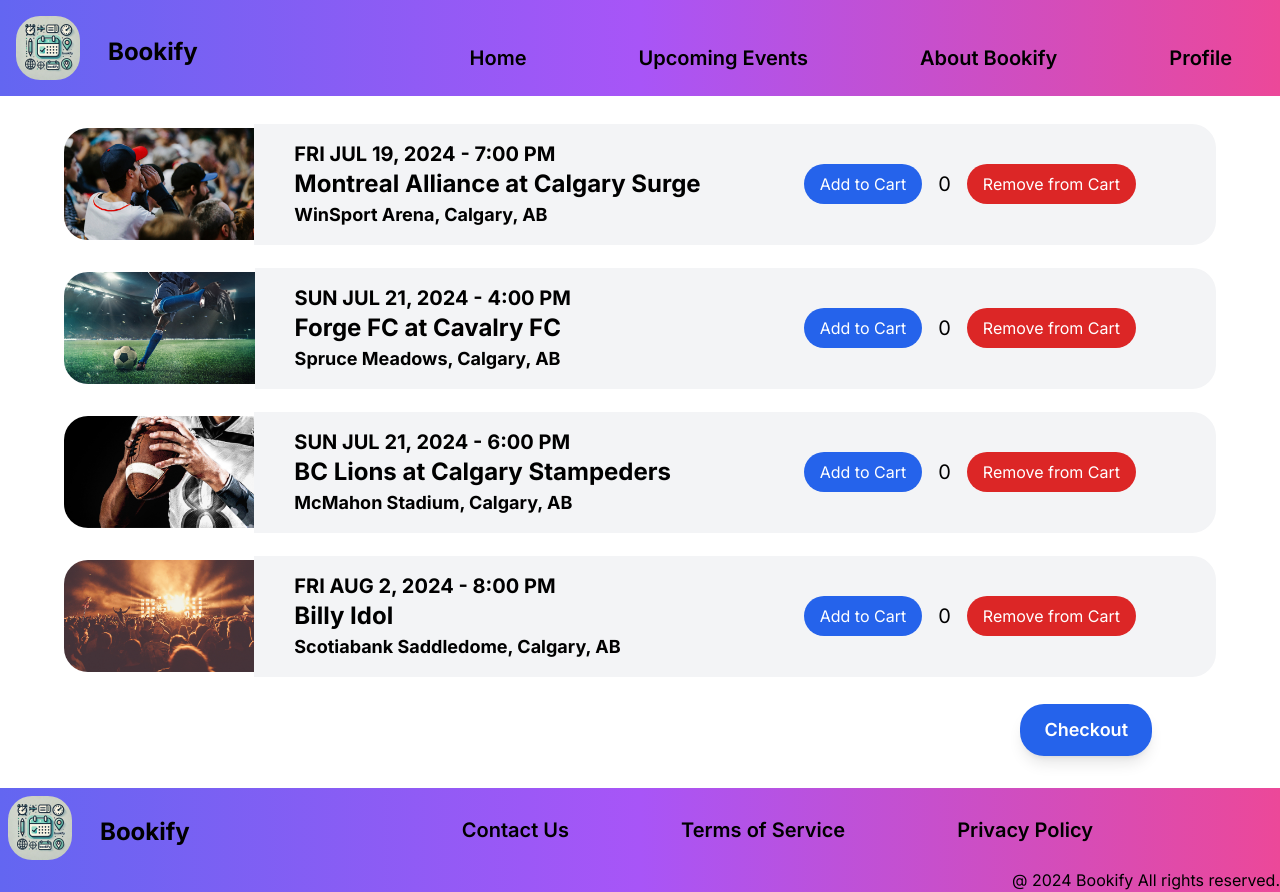
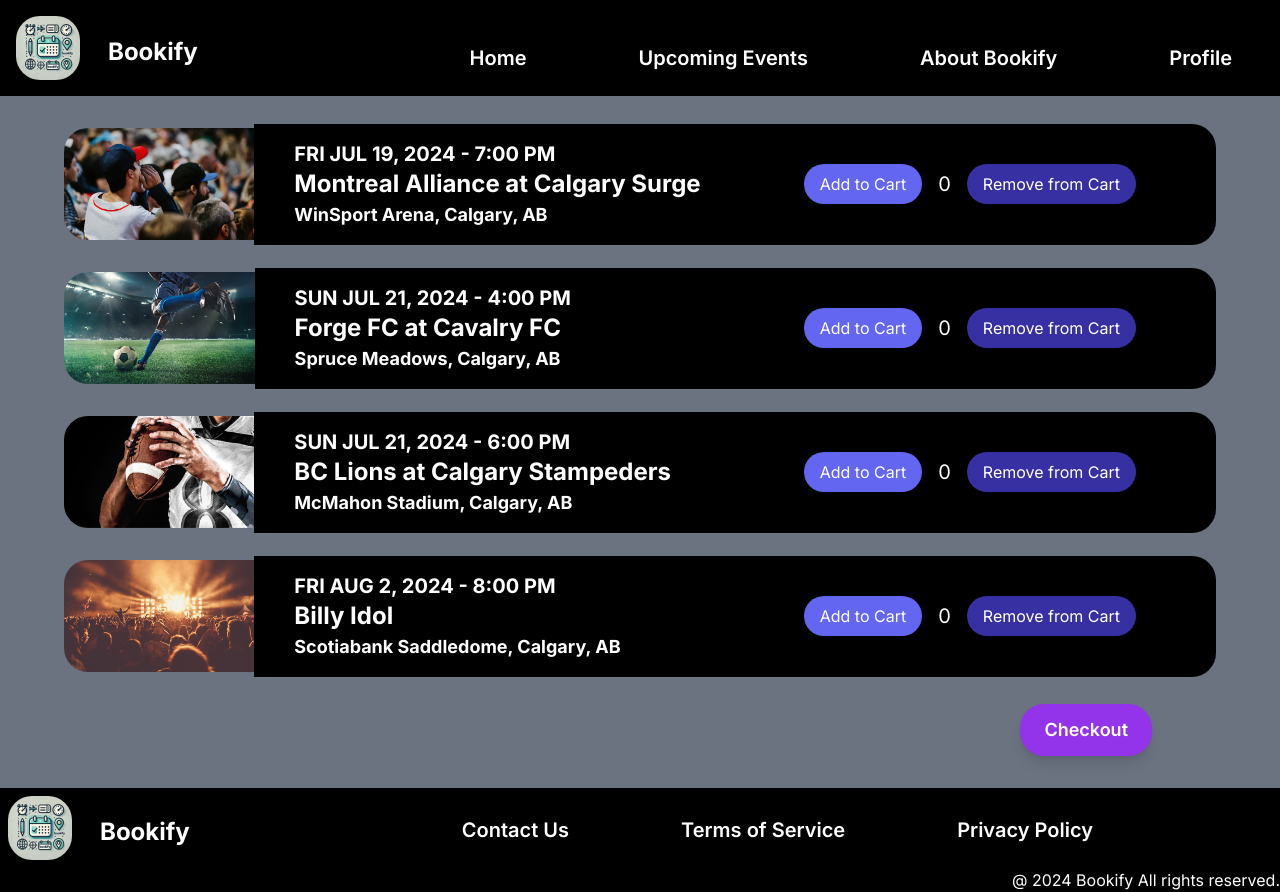
Before and after one commit to RudraYPatel/bookify, a Next.js app: page /upcoming-events in a window 1280 px wide. Built offline with nearby package versions, Linux system fonts and the light colour scheme; no server answers.

Commit message:
css edit commit

```diff
--- a/app/about-bookify/page.js
+++ b/app/about-bookify/page.js
@@ -4,9 +4,9 @@ import Footer from '../components/footer';
 
 export default function Page() {
   return (
-    <main className="bg-white text-black min-h-screen">
+    <main className="bg-gray-500 text-black min-h-screen">
       <Header />
-      <div className="bg-white text-black p-10 ">
+      <div className="bg-gray-500 text-black p-10 ">
         <div className="flex flex-col md:flex-row items-start">
           <div className="relative w-full md:w-1/2">
             <img src="/ticket.jpg" alt="Event" className="w-full h-auto rounded-3xl" />
--- a/app/checkout/page.js
+++ b/app/checkout/page.js
@@ -95,7 +95,7 @@ export default function Page() {
   return (
     <main>
       <Header />
-      <div className="bg-white text-black p-8">
+      <div className="bg-gray-500 text-black p-8">
         <h1 className="text-3xl mb-8">Checkout</h1>
         {checkoutItems.length === 0 ? (
           <p>No items in checkout.</p>
@@ -120,7 +120,8 @@ export default function Page() {
           </div>
         )}
       </div>
-      <div className="bg-white text-black p-8">
+      <div className="border-t-2 bg-gray-500 border-black "></div>
+      <div className="bg-gray-500 text-black p-8">
         <h2 className="text-2xl mb-8">Billing Information</h2>
         <form onSubmit={handleSubmit}>
           <div className="mb-6">
--- a/app/components/footer.js
+++ b/app/components/footer.js
@@ -4,7 +4,7 @@ import React from 'react'
 export default function Footer() {
   return (
     <main>
-    <div className="flex bg-gradient-to-r from-indigo-500 via-purple-500 to-pink-500 footer-content ">
+    <div className="flex bg-black text-white footer-content ">
     <img src="/logo.jpg" alt="Logo" className="h-16 w-16 m-2 rounded-3xl"/>
     <h1 className="text-2xl mt-7 ml-5 font-bold">Bookify</h1>
       <ul className="footer-links">
@@ -16,7 +16,7 @@ export default function Footer() {
       </ul>
       <div></div>
     </div>
-    <div className='text-right bg-gradient-to-r from-indigo-500 via-purple-500 to-pink-500'><p>@ {new Date().getFullYear()} Bookify All rights reserved.</p></div>
+    <div className='text-right bg-black text-white '><p>@ {new Date().getFullYear()} Bookify All rights reserved.</p></div>
     </main>
   )
 }
--- a/app/components/header.js
+++ b/app/components/header.js
@@ -3,9 +3,10 @@ import Link from 'next/link';
 
 export default function Header() {
   return (
-    <div className="flex bg-gradient-to-r from-indigo-500 via-purple-500 to-pink-500 p-2">
+    <div className="flex bg-black text-white p-2">
+
         <img src="/logo.jpg" alt="Logo" className="h-16 w-16 m-2 rounded-3xl"/>
-        <h1 className="text-2xl mt-7 ml-5 font-bold">Bookify</h1>
+        <h1 className="text-2xl mt-7 ml-5 text-white font-bold">Bookify</h1>
         <div className="flex flex-row ml-auto">
             <Link className="text-xl mt-9 ml-28 font-semibold hover:underline" href="../">Home</Link>
             <Link className="text-xl mt-9 ml-28 font-semibold hover:underline" href="./upcoming-events">Upcoming Events</Link>
--- a/app/contact-us/page.js
+++ b/app/contact-us/page.js
@@ -33,7 +33,7 @@ export default function Page() {
   };
 
   return (
-    <main className="bg-white text-black min-h-screen flex items-center justify-center">
+    <main className="bg-gray-500 text-black min-h-screen flex items-center justify-center">
       <div className="p-8 rounded-lg shadow-lg bg-gray-300 w-full max-w-lg">
         <h2 className="text-3xl font-bold mb-6 text-center">Contact Us</h2>
         <form onSubmit={handleSubmit}>
--- a/app/page.js
+++ b/app/page.js
@@ -6,13 +6,13 @@ import Image from "next/image";
 
 export default function Home() {
   return (
-    <main className="bg-white text-black min-h-screen">
+    <main className="bg-gray-500 text-black min-h-screen">
       <Header />
       <div className="text-center text-4xl mt-5 font-semibold">
         <p>Welcome to Bookify</p>
         <p>The Premier Portal to Exclusive Events, Concerts, and Conferences</p>
       </div>
-      <div className="border-t-2 border-gray-500 m-12"></div>
+      <div className="border-t-2 border-black m-12"></div>
       <div className="bg-black text-white p-10 mt-5 mx-16 rounded-3xl mb-12">
         <p className="text-center text-3xl font-extrabold">Co-Sponsored Events</p>
         <div className="flex justify-center space-x-16 rounded-3xl">
@@ -29,7 +29,7 @@ export default function Home() {
             </div>
           </div>
         </div>
-        <div className="border-t-2 border-gray-500 my-12"></div>
+        <div className="border-t-2 border-black my-12"></div>
         <div className="text-center mt-10 text-4xl mb-16 font-extrabold ">
           <p>Just Announced Events Collaborations</p>
         </div>
--- a/app/privacy/page.js
+++ b/app/privacy/page.js
@@ -5,7 +5,7 @@ import Footer from '../components/footer';
 
 export default function Page() {
   return (
-    <main className="bg-white text-black min-h-screen">
+    <main className="bg-gray-500 text-black min-h-screen">
       <Header />
       <div className="max-w-4xl mx-auto bg-gray-100 rounded-lg p-8 mt-8">
         <h1 className="text-4xl font-bold mb-6">Privacy Policy</h1>
--- a/app/profile/page.js
+++ b/app/profile/page.js
@@ -27,7 +27,7 @@ const Page = () => {
   return (
     <main>
     <Header/>
-    <div className="min-h-screen flex flex-col items-center justify-center bg-white text-white">
+    <div className="min-h-screen flex flex-col items-center justify-center bg-gray-500 text-black">
       <h1 className="text-5xl text-black font-bold mb-12">Bookify Application</h1>
       <div className="bg-gradient-to-r from-purple-500 to-indigo-600 text-white rounded-lg shadow-lg p-8 max-w-md w-full">
         {user ? (
--- a/app/terms/page.js
+++ b/app/terms/page.js
@@ -7,8 +7,8 @@ export default function Page() {
   return (
     <main>
       <Header />
-      <div className="min-h-screen bg-gray-100 text-gray-900 p-8">
-        <div className="max-w-4xl mx-auto bg-white rounded-lg p-8">
+      <div className="min-h-screen bg-gray-500 text-gray-900 p-8">
+        <div className="max-w-4xl mx-auto bg-black text-white rounded-lg p-8">
           <h1 className="text-4xl font-bold mb-4">Terms of Service</h1>
           <p className="mb-4">
             Welcome to our website! These terms and conditions outline the rules and regulations for the use of our website.
--- a/app/thanks/page.js
+++ b/app/thanks/page.js
@@ -6,7 +6,7 @@ import Footer from '../components/footer';
 
 export default function Page() {
   return (
-    <main className="bg-white text-black min-h-screen">
+    <main className="bg-gray-500 text-black min-h-screen">
       <Header />
       <div className="flex flex-col items-center justify-center min-h-screen p-8">
         <div className="bg-gradient-to-r from-purple-500 to-indigo-600 text-white rounded-lg shadow-lg p-8 md:p-16">
--- a/app/upcoming-events/page.js
+++ b/app/upcoming-events/page.js
@@ -94,7 +94,7 @@ export default function Page() {
   return (
     <main className="text-black">
       <Header />
-      <div className="bg-white text-black py-8">
+      <div className="bg-gray-500 text-black py-8">
         {[
           {
             imgSrc: "/event1.jpg",
@@ -127,7 +127,7 @@ export default function Page() {
         ].map((event, index) => (
           <div key={index} className="flex flex-row items-center h-28 ml-16 mr-16 mb-8 rounded-3xl">
             <img src={event.imgSrc} alt="Event" className="h-full rounded-l-3xl" />
-            <div className="flex flex-row justify-between w-full bg-gray-100 p-4 rounded-r-3xl">
+            <div className="flex flex-row justify-between w-full bg-black text-white p-4 rounded-r-3xl">
               <div className="ml-6">
                 <p className="text-xl font-bold">
                   {event.date}
@@ -137,14 +137,14 @@ export default function Page() {
               </div>
               <div className="flex flex-row items-center mr-16">
                 <button
-                  className="bg-blue-600 text-white border-none py-2 px-4 rounded-3xl hover:underline"
+                  className="bg-indigo-500	 text-white border-none py-2 px-4 rounded-3xl hover:underline"
                   onClick={() => handleIncrement(event.counterIndex)}
                 >
                   Add to Cart
                 </button>
                 <span className="ml-4 text-xl">{counters[event.counterIndex]}</span>
                 <button
-                  className="bg-red-600 text-white border-none py-2 px-4 rounded-3xl hover:underline ml-4"
+                  className="bg-indigo-800 text-white border-none py-2 px-4 rounded-3xl hover:underline ml-4"
                   onClick={() => handleDecrement(event.counterIndex)}
                 >
                   Remove from Cart
@@ -156,7 +156,7 @@ export default function Page() {
 
         <div className="flex flex-row-reverse mr-32 mt-8">
           <button
-            className="bg-blue-600 text-white py-3 px-6 rounded-3xl shadow-lg text-lg font-semibold hover:underline transition duration-300 ease-in-out"
+            className="bg-purple-600 text-white py-3 px-6 rounded-3xl shadow-lg text-lg font-semibold hover:underline transition duration-300 ease-in-out"
             onClick={handleCheckout}
           >
             Checkout
```
